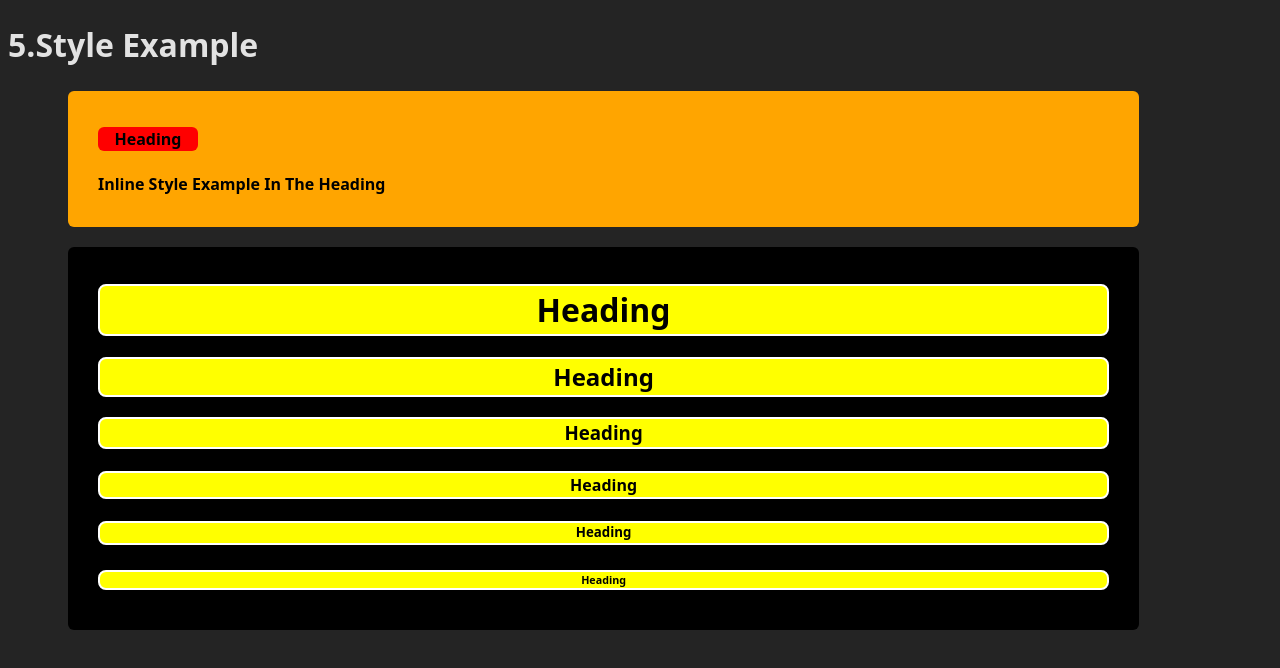
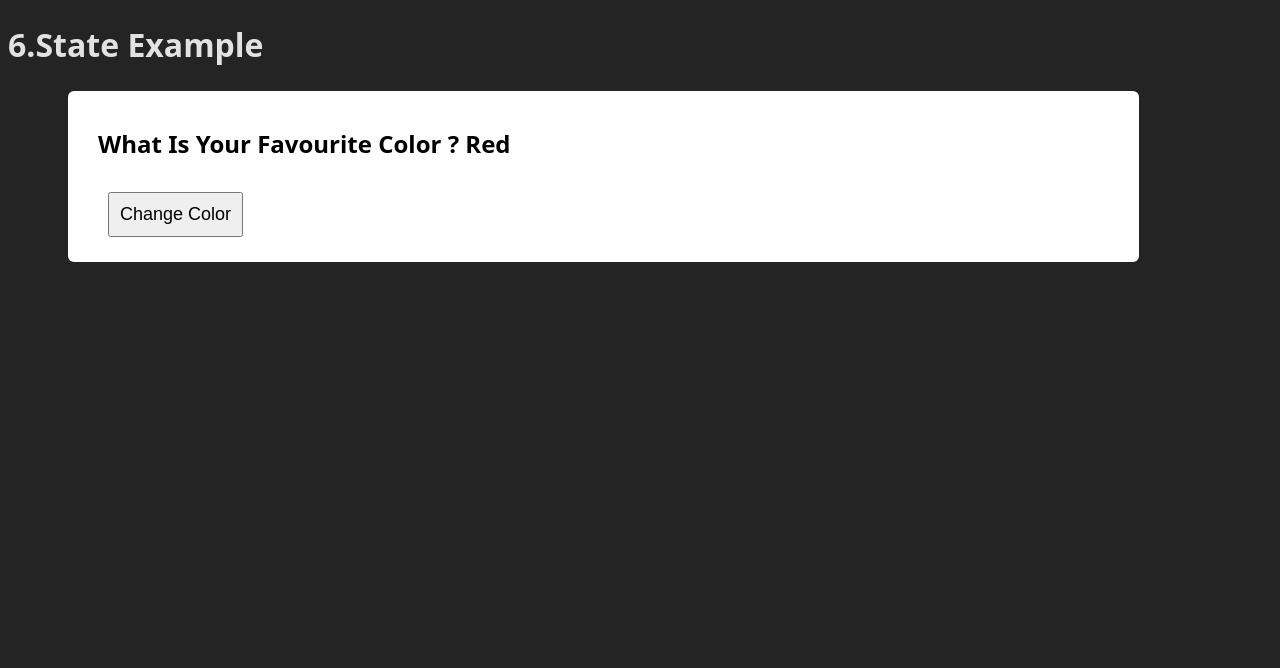
Before and after one commit to Hariiharan-Developer/React_Core-Concepts, a React (Vite) app: page / in a window 1280 px wide. Shown: the top 668 px of the page. Built offline with nearby package versions, Linux system fonts and the light colour scheme.

Commit message:
state started

```diff
--- a/src/App.jsx
+++ b/src/App.jsx
@@ -4,6 +4,8 @@ import ProfileCard from './components/2.props/ProfileCard'
 import ConditionalRender from './components/3.conditonalRender/ConditionalRender'
 import List from './components/4.list/List'
 import Style from './components/5.style/Style'
+import State from './components/6.state/State'
+
 
 const App = () => {
   return (
@@ -12,7 +14,8 @@ const App = () => {
     <ProfileCard/> */}
     {/* <ConditionalRender/> */}
     {/* <List/> */}
-    <Style/>
+    {/* <Style/> */}
+   <State/>
     </div>
   )
 }
--- /dev/null
+++ b/src/components/6.state/State.jsx
@@ -0,0 +1,19 @@
+import { useState } from 'react'
+
+const State = () => {
+  const [color,setColor] = useState('red')
+
+  return (
+    <div>
+      <h1>6.state example</h1>
+      <div className="container">
+        <div className="content">
+        <h2>what is your favourite color ?  {color}</h2>
+        <button style={{fontSize:'18px'}} onClick={()=>setColor('black')}>Change Color</button>
+        </div>
+      </div>
+    </div>
+  )
+}
+
+export default State
```
Also changed, not shown: src/components/6.state/State.css (added).
